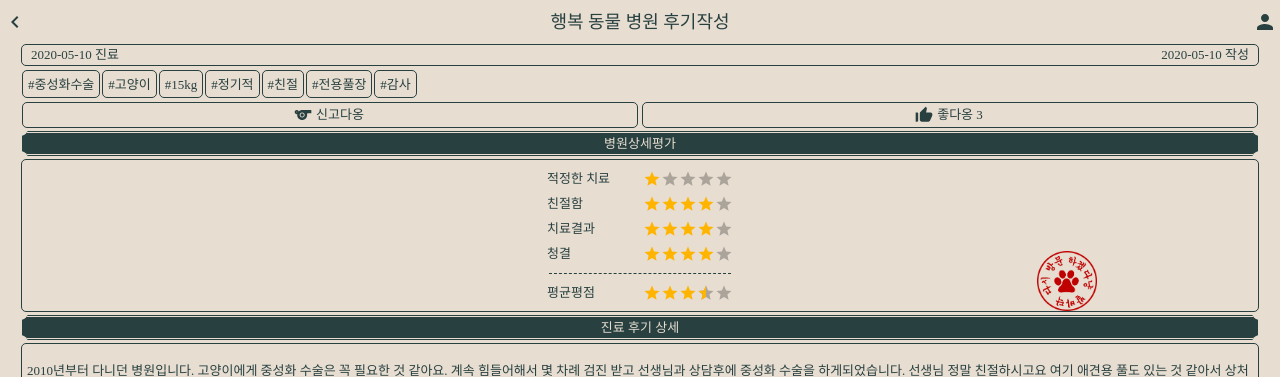
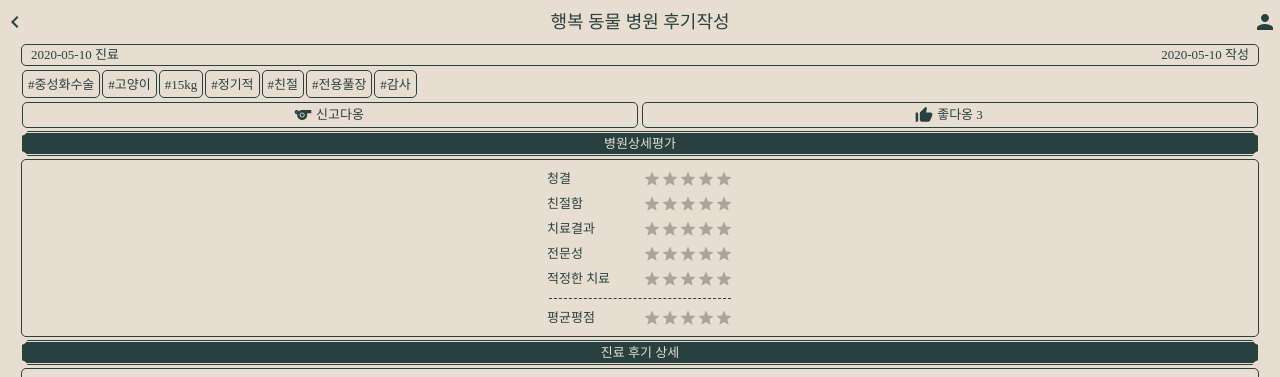
Before and after one commit to sigk218/DDB, a React (Create React App) app in the folder front-app/: page /ReviewDetail in a window 1280 px wide. Shown: the top 377 px of the page. Built offline with nearby package versions, Linux system fonts and the light colour scheme; a web font is replaced by a local one.

Commit message:
S02p31A305-194|In Progress|modify [ReviewForm.js]

```diff
--- a/front-app/src/actions/index.js
+++ b/front-app/src/actions/index.js
@@ -7,7 +7,9 @@ import {
     GET_HOS_SEARCH_LIST,
     TOGGLE_SEARCH_MODAL,
     SELECT_HOS,
-    HAS_RECIEPT
+    HAS_RECIEPT,
+    GET_TOTAL_GRADE,
+    SET_HOS_SCORE
   } from "./types";
 
 
@@ -195,3 +197,16 @@ const hos_list = [
       hasReciept
     }
   }
+
+  export const getTotalGrade = () => {
+    return {
+      type: GET_TOTAL_GRADE
+    }
+  }
+
+  export const setHosScore = (name, score, i) => {
+    return {
+      type: SET_HOS_SCORE,
+      name, score, i
+    }
+  }
--- a/front-app/src/actions/types.js
+++ b/front-app/src/actions/types.js
@@ -7,3 +7,5 @@ export const GET_HOS_SEARCH_LIST = 'GET_HOS_SEARCH_LIST';
 export const TOGGLE_SEARCH_MODAL = 'TOGGLE_SEARCH_MODAL';
 export const SELECT_HOS = 'SELECT_HOS';
 export const HAS_RECIEPT = 'HAS_RECIEPT';
+export const GET_TOTAL_GRADE = 'GET_TOTAL_GRADE'
+export const SET_HOS_SCORE = 'SET_HOS_SCORE'
--- a/front-app/src/components/HosGrades/GradeBox.js
+++ b/front-app/src/components/HosGrades/GradeBox.js
@@ -3,28 +3,26 @@ import HosGrade from '../../components/HosGrades/HosGrades'
 import styles from './mystyle.module.scss';
 import classNames from 'classnames/bind'
 
+import { connect } from 'react-redux'
+
 const cx = classNames.bind(styles)
 
 class GradeBox extends React.Component {
 
-  componentDidMount() {
-  }
-
   render() {
-    const dojang = require("../../assets/visitnyang.png")
-
+    const dojangMark = require("../../assets/visitnyang.png")
+    const { grade, editable, totalgrade, dojang } = this.props.hosGrade
     return (
         <div className={cx('basic-box', 'relative')}>
           <HosGrade
-            grade={this.props.grade}
-            onChange={this.props.onChange}
-            editable={this.props.editable}
+            grade={grade}
+            editable={!editable}
             />
           <div className={cx('divider')}></div>
-          <HosGrade grade={this.props.totalgrade}/>
+          <HosGrade grade={totalgrade}/>
           <img
-            className={this.props.dojang? cx('show') : cx('hide')}
-            src={this.props.dojang? dojang : undefined }
+            className={dojang? cx('show') : cx('hide')}
+            src={dojang? dojangMark : undefined }
             alt='dojang'
           />
         </div>
@@ -34,4 +32,14 @@ class GradeBox extends React.Component {
 
 
 
-export default GradeBox;
+
+const mapStateToProps = state => {
+  return {
+    hosGrade: state.hosGrade,
+  };
+};
+
+
+export default connect(
+  mapStateToProps
+)(GradeBox)
--- a/front-app/src/components/HosGrades/HosGrades.js
+++ b/front-app/src/components/HosGrades/HosGrades.js
@@ -3,26 +3,32 @@ import Rating from '@material-ui/lab/Rating';
 import styles from './mystyle.module.scss';
 import classNames from 'classnames/bind'
 
+import { connect } from 'react-redux'
+import {
+  setHosScore,
+  getTotalGrade
+} from '../../actions'
+
+
 const cx = classNames.bind(styles)
 
 class HosGrades extends Component {
-  handleGradeChange(e) {
-    if (this.props.editable === true) {
-      this.props.onChange(e.target.name, parseInt(e.target.value))
-    }
-  }
 
   render() {
     const ratings = this.props.grade.map(
-      r =>
-        <div className={cx('rating-box')} key={r.name}>
+      (r, i) =>
+        <div className={cx('rating-box')} key={i}>
           <p className={cx('box-item')}>{r.name}</p>
           <Rating
             name={r.name}
-            value={r.score}
+            value={parseInt(r.score)}
             size="small"
             precision={0.5}
-            onChange={this.handleGradeChange.bind(this)}
+            onChange={ e => {
+              if (this.props.editable === true) {
+                this.props.setHosScore(e.target.name, parseInt(e.target.value), i)
+              }
+            }}
           />
         </div>
     )
@@ -35,5 +41,18 @@ class HosGrades extends Component {
 }
 
 
+const mapDispatchToProps = (dispatch) => {
+  return {
+    setHosScore: (name, score, i) => {
+      dispatch(setHosScore(name, score, i))
+      dispatch(getTotalGrade())
+    },
+    getTotalGrade: () => dispatch(getTotalGrade())
+  };
+};
 
-export default HosGrades;
+
+export default connect(
+  null,
+  mapDispatchToProps
+)(HosGrades)
--- /dev/null
+++ b/front-app/src/reducers/hosGradeReducers.js
@@ -0,0 +1,42 @@
+import {
+  GET_TOTAL_GRADE,
+  SET_HOS_SCORE
+} from './../actions/types'
+
+const scorelist = [0, 0, 0, 0, 0]
+const scorelabel = ['청결', '친절함', '치료결과', '전문성', '적정한 치료']
+const grade = scorelist.map((g, i) => ({ name: scorelabel[i], score: g }))
+
+const initializer = {
+  scorelist : scorelist,
+  scorelabel: scorelabel,
+  grade: grade,
+  totalgrade: [{ name: '평균평점', score: 0 }],
+  editable: false,
+  dojang: false,
+}
+
+const hosGrade = (state = initializer, action) => {
+  switch (action.type) {
+    case GET_TOTAL_GRADE:
+      const totalscore = Math.round(((state.scorelist.reduce((a, b) => a + b, 0) / state.scorelist.length) + Number.EPSILON) * 100) / 100
+      return Object.assign({}, state, {
+        ...state,
+        totalgrade: [{ name:state.totalgrade[0].name, score: totalscore}]
+      })
+    case SET_HOS_SCORE:
+      return Object.assign({}, state, {
+        ...state,
+        scorelist: state.scorelist.map((s, i) => (
+          i === action.i ? action.score: s
+        )),
+        grade: state.grade.map(g => (
+          g.name === action.name ? {name: g.name, score: action.score} : g
+        ))
+      })
+    default:
+      return state
+  }
+}
+
+export default hosGrade
--- a/front-app/src/reducers/index.js
+++ b/front-app/src/reducers/index.js
@@ -5,6 +5,7 @@ import reviewReducers from './reviewReducers';
 import recieptReducers from './recieptReducers'
 import newReviewReducers from './newReviewReducers'
 import statusReducers from './statusReducers'
+import hosGradeReducers from './hosGradeReducers'
 
 export default combineReducers({
     users: userReducers,
@@ -12,5 +13,6 @@ export default combineReducers({
     review_info: reviewReducers,
     reciept_info: recieptReducers,
     new_Review : newReviewReducers,
-    status: statusReducers
+    status: statusReducers,
+    hosGrade: hosGradeReducers
   });
--- a/front-app/src/screens/ReviewForm/ReviewForm.js
+++ b/front-app/src/screens/ReviewForm/ReviewForm.js
@@ -7,24 +7,18 @@ import classNames from 'classnames/bind'
 import recieptHelper from '@ming822/ocr-reciept-helper'
 import test from './test.json'
 import axios from 'axios'
+
 const cx = classNames.bind(styles)
 
 class ReviewForm extends React.Component {
   constructor(props) {
     super(props);
-    const scorelist =  [0, 0, 0, 0, 0]
-    const scorelabel = ['청결', '친절함', '치료결과', '전문성', '적정한 치료']
-    const grade = scorelist.map((g, i) => ({name:scorelabel[i], score:g}))
-    const totalgrade = this.calcTotalScore(scorelist)
     const reciept = new recieptHelper(test, '스토리동물병원')
     const priceTable = reciept.priceTable
 
     this.state = {
       date : new Date(),
-      grade: grade,
-      totalgrade: totalgrade,
       visitdate: new Date(),
-      editablegrade: true,
       revisitbtn: false,
       recieptbtn: false,
       isphoto:false,
@@ -34,30 +28,6 @@ class ReviewForm extends React.Component {
       content: "",
       priceTable: priceTable
     }
-  }
-
-
-  calcTotalScore(scorelist) {
-    const totalscore = Math.round(((scorelist.reduce((a, b) => a + b, 0) / scorelist.length) + Number.EPSILON) * 100)/100
-    const totalgrade = [{name:'평균평점', score:totalscore}]
-    return totalgrade
-  }
-
-  onGradeChange(field, value) {
-    this.setState({
-      grade: this.state.grade.map(
-        g => {
-          if(g.name === field) {
-            return {...g, score:value}
-          }
-          return { ...g }
-        }
-      )
-    }, () => {
-      this.setState({
-        totalgrade: this.calcTotalScore(this.state.grade.map(g => g.score))
-      })
-    })
   }
 
   togglerevisit() {
@@ -170,13 +140,7 @@ class ReviewForm extends React.Component {
           <div className={cx('category')}>
             <p>병원 상세 평가</p>
           </div>
-          <GradeBox
-            totalgrade={this.state.totalgrade}
-            grade={this.state.grade}
-            editable={this.state.editablegrade}
-            onChange={this.onGradeChange.bind(this)}
-            dojang={this.state.revisitbtn}
-            />
+          <GradeBox/>
           <div
             className={this.state.revisitbtn? cx('border-button', 'active') : cx('border-button')}
             onClick={this.togglerevisit.bind(this)}
@@ -256,6 +220,4 @@ class ReviewForm extends React.Component {
   }
 }
 
-
-
-export default ReviewForm;
+export default ReviewForm
--- a/front-app/src/screens/ReviewForm/selectOption.js
+++ b/front-app/src/screens/ReviewForm/selectOption.js
@@ -237,8 +237,6 @@ class selectOption extends React.Component {
   }
 }
 
-// export default selectOption;
-
 const mapStateToProps = state => {
   return {
     hosSearchList: state.hos_info.searchList,
```
